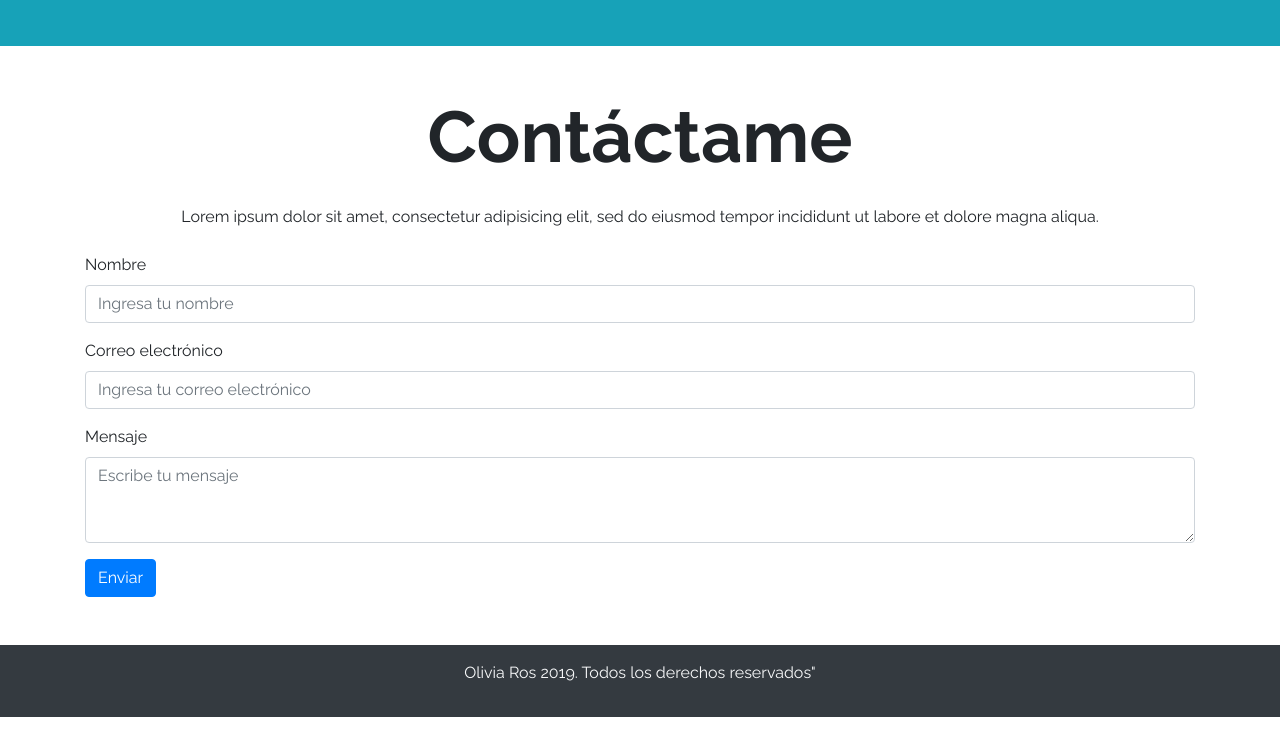
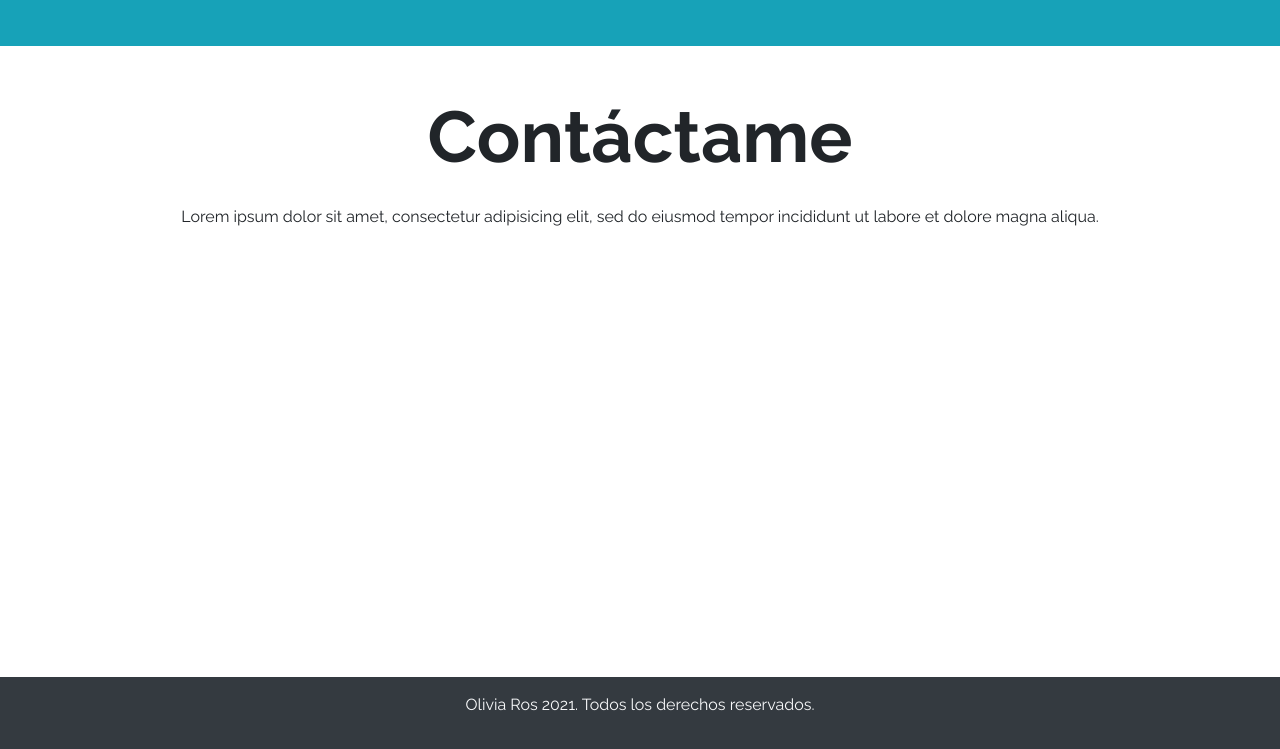
Before and after one commit to cataefe/olivia-ros, a plain HTML site: page index.html in a window 1280 px wide. Shown: the part 1951-2700 px from the top of the page. Before the commit the page ends 2668 px from the top, so only its background shows below. Drawn offline with nearby package versions, Linux system fonts and the light colour scheme; a script that the page names is missing.

Commit message:
change html

```diff
--- a/index.html
+++ b/index.html
@@ -181,29 +181,18 @@
         <p class="my-4 text-center">Lorem ipsum dolor sit amet, consectetur
         adipisicing elit, sed do eiusmod tempor incididunt ut labore et dolore
         magna aliqua.</p>
-
-        <form>
-            <div class="form-group">
-            <label for="formGroupExampleInput">Nombre</label>
-            <input type="text" class="form-control" id="formGroupExampleInput"
-            placeholder="Ingresa tu nombre">
-            </div>
-            <div class="form-group">
-            <label for="exampleInputEmail1">Correo electrónico</label>
-            <input type="email" class="form-control" id="exampleInputEmail1"
-            aria-describedby="emailHelp" placeholder="Ingresa tu correo electrónico">
-            </div>
-            <div class="form-group">
-            <label for="exampleFormControlTextarea1">Mensaje</label>
-            <textarea class="form-control" id="exampleFormControlTextarea1"
-            rows="3" placeholder="Escribe tu mensaje"></textarea>
-            </div>
-            <button type="submit" class="btn btn-primary">Enviar</button>
-            </form>
     </section>
 
+    <section>
+      <div class="container">
+        <div data-tf-widget="xBQOncXy" style="width:100%;height:400px;"></div>
+        <script src="//embed.typeform.com/next/embed.js"></script>
+      </div>
+    </section>
+
+
     <footer class="bg-dark text-center text-light p-3">
-        <p>Olivia Ros 2019. Todos los derechos reservados"</p>
+        <p>Olivia Ros 2021. Todos los derechos reservados.</p>
     </footer>
 
 
```
